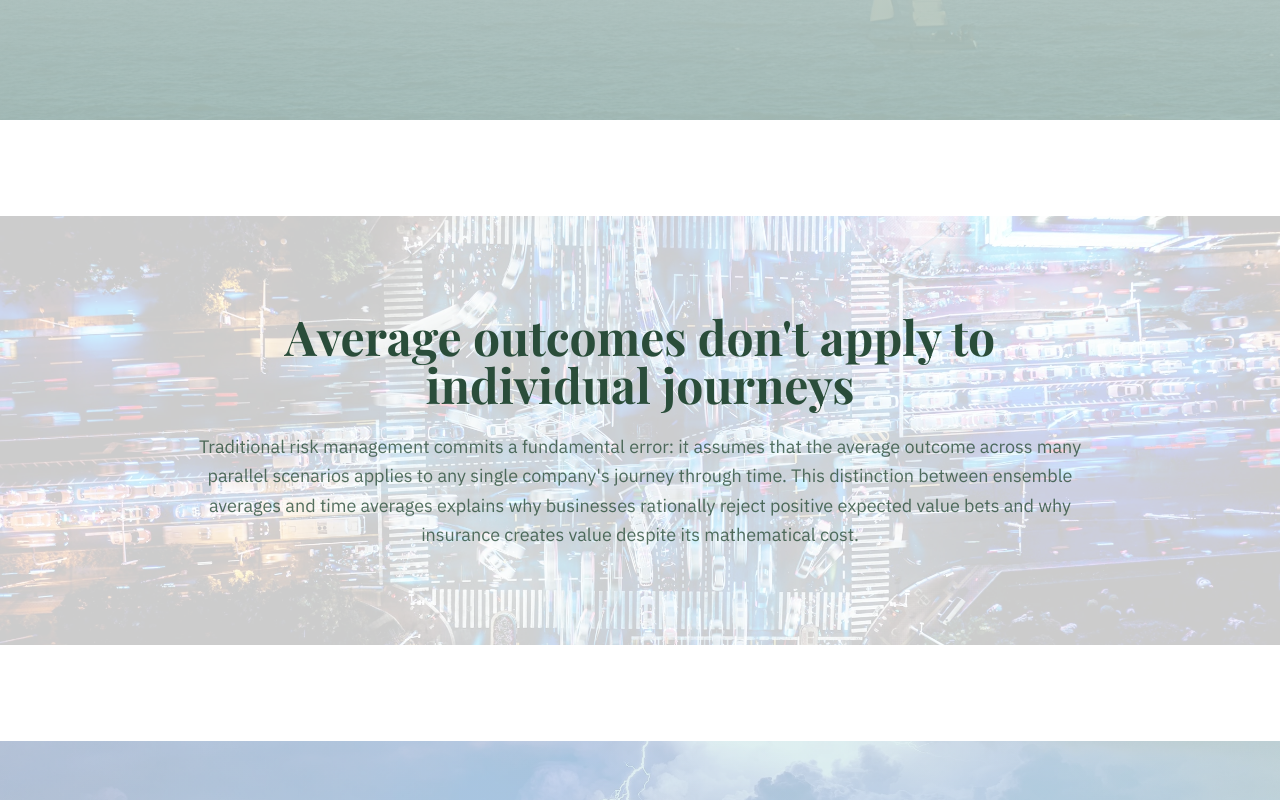
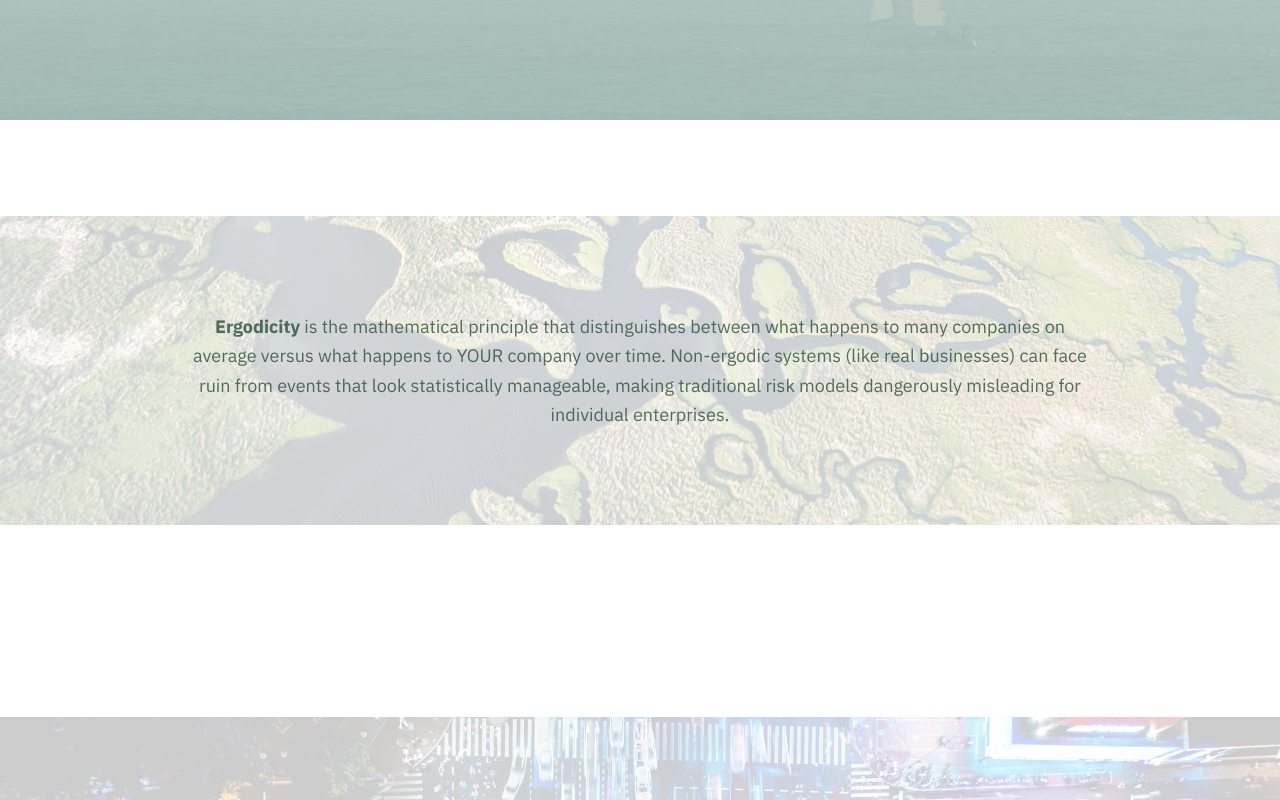
Before and after one commit to AlexFiliakov/MostlyOptimal.com, a Next.js app: page / in a window 1280 px wide. Shown: the part 680-1480 px from the top of the page. Built offline with nearby package versions, Linux system fonts and the light colour scheme.

Commit message:
add definition of Ergodicity

```diff
--- a/app/page.tsx
+++ b/app/page.tsx
@@ -49,6 +49,7 @@ export default function Home() {
     return () => window.removeEventListener('scroll', handleScroll)
   }, [])
 
+  const [ref0, inView0] = useInView({ threshold: 0.3, triggerOnce: true })
   const [ref1, inView1] = useInView({ threshold: 0.3, triggerOnce: true })
   const [ref2, inView2] = useInView({ threshold: 0.3, triggerOnce: true })
   const [ref3, inView3] = useInView({ threshold: 0.3, triggerOnce: true })
@@ -163,6 +164,36 @@ export default function Home() {
           </motion.div>
         </motion.div>
       </section>
+      <section id="spacer1" className="h-24" />
+      {/* The Definition Section */}
+      <section id="discover" className="relative py-24 px-6 overflow-hidden" ref={ref0}>
+        <div ref={problemRef} className="absolute inset-0 z-0">
+          <div
+            className="relative w-full h-[140%]"
+            style={{ transform: `translateY(-${problemY * 1.00}px)` }}
+          >
+            <Image
+              src="/images/delta.webp"
+              alt="Nile Delta"
+              fill
+              className="object-cover opacity-20"
+              sizes="100vw"
+            />
+          </div>
+        </div>
+
+        <motion.div
+          className="relative z-10 max-w-4xl mx-auto text-center"
+          initial={{ opacity: 0, y: 30 }}
+          animate={inView0 ? { opacity: 1, y: 0 } : {}}
+          transition={{ duration: 0.8 }}
+        >
+          <p className="text-lg text-deep-forest/80 leading-relaxed">
+            <b>Ergodicity</b> is the mathematical principle that distinguishes between what happens to many companies on average versus what happens to YOUR company over time. Non-ergodic systems (like real businesses) can face ruin from events that look statistically manageable, making traditional risk models dangerously misleading for individual enterprises.
+          </p>
+        </motion.div>
+      </section>
+      <section id="spacer1" className="h-24" />
       <section id="spacer1" className="h-24" />
       {/* The Problem Section */}
       <section id="discover" className="relative py-24 px-6 overflow-hidden" ref={ref1}>
```
Also changed, not shown: public/images/delta.webp (added), public/images/unoptimized/delta.jpg (added).
